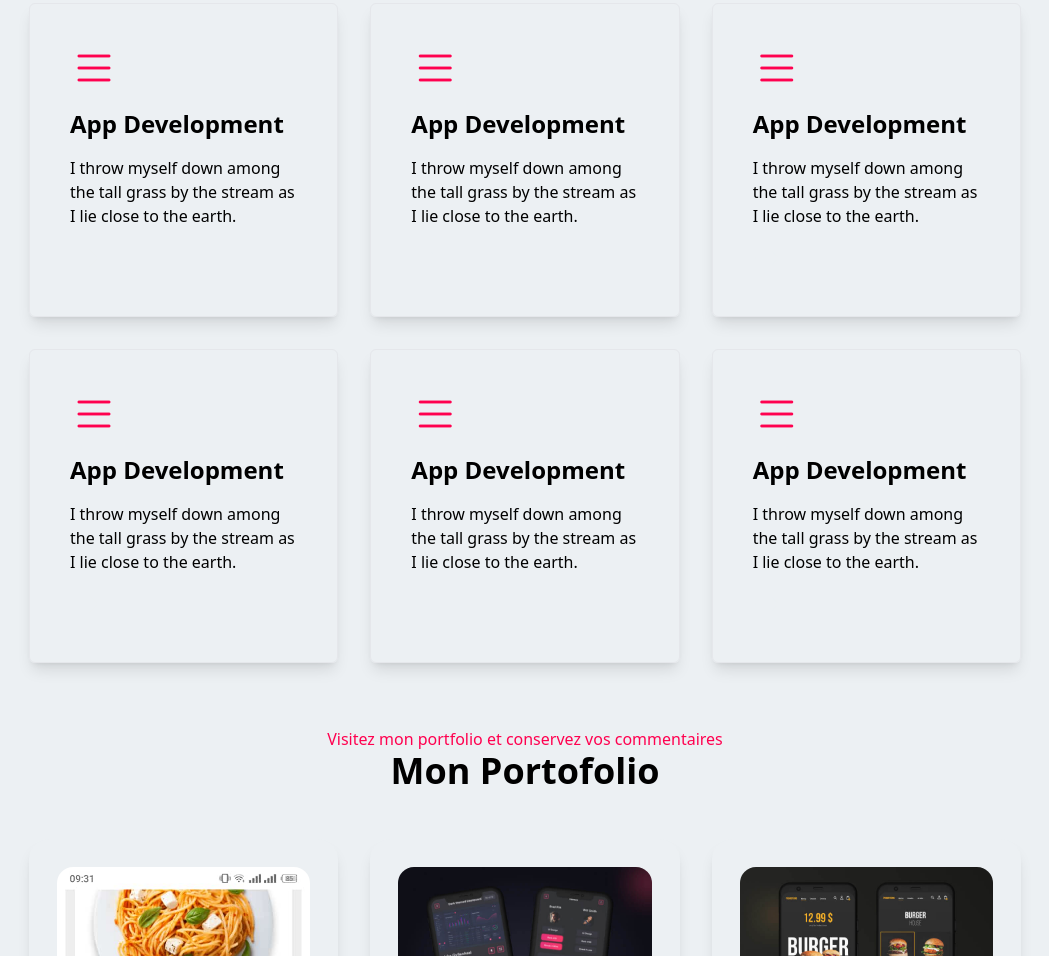
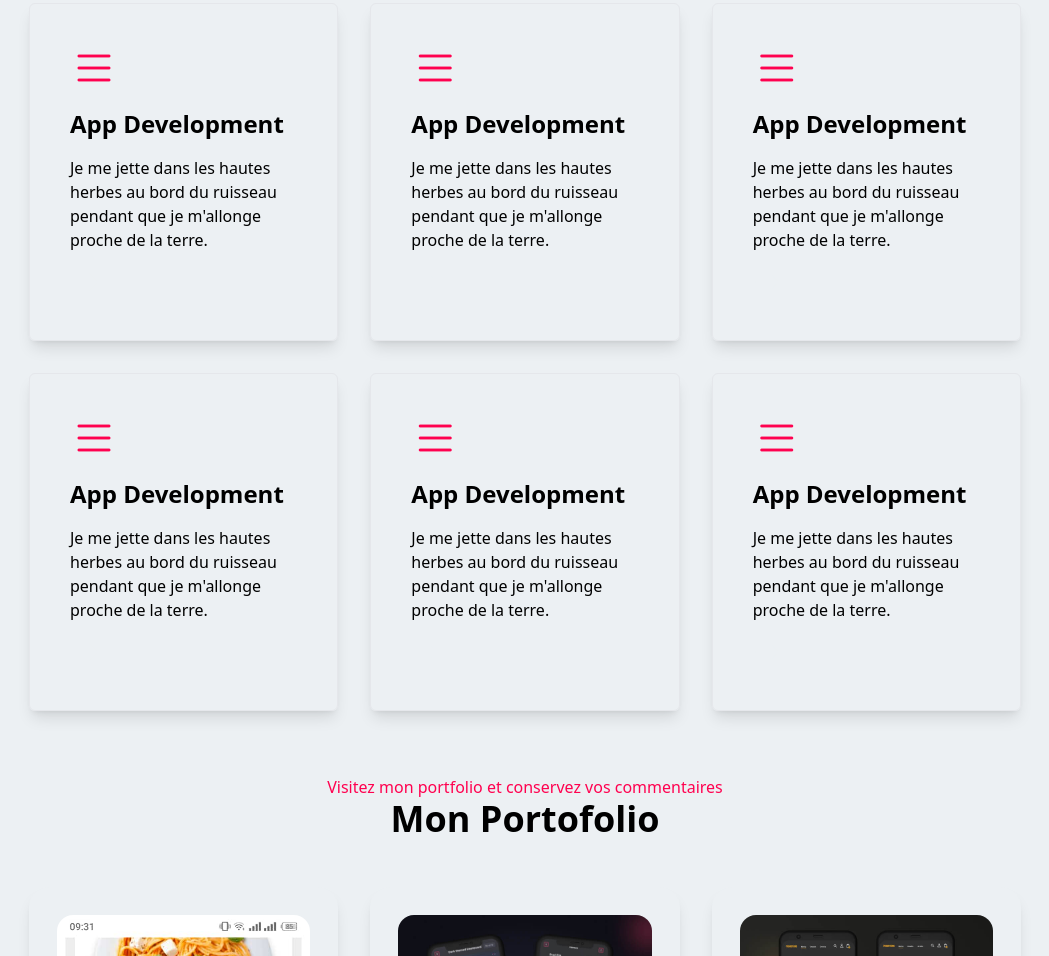
Before and after one commit to ntsociety/portfolio, a website: page index.html in a window 1280 px wide. Shown: the part 899-1855 px from the top of the page, without its empty margins (115-1164 px from the left). Drawn offline with nearby package versions, Linux system fonts and the light colour scheme.

Commit message:
Portfolio V1

```diff
--- a/index.html
+++ b/index.html
@@ -165,8 +165,8 @@
             <i class="bi bi-list text-5xl to text-primary hover:text-white"></i>
             <h3 class="text-2xl font-bold my-4">App Development</h3>
             <p class="mb-3">
-              I throw myself down among the tall grass by the stream as I lie
-              close to the earth.
+              Je me jette dans les hautes herbes au bord du ruisseau pendant que
+              je m'allonge proche de la terre.
             </p>
             <i class="bi bi-arrow-right text-3xl bot text-[#ECF0F3]"></i>
           </div>
@@ -176,8 +176,8 @@
             <i class="bi bi-list text-5xl text-primary to"></i>
             <h3 class="text-2xl font-bold my-4">App Development</h3>
             <p class="mb-3">
-              I throw myself down among the tall grass by the stream as I lie
-              close to the earth.
+              Je me jette dans les hautes herbes au bord du ruisseau pendant que
+              je m'allonge proche de la terre.
             </p>
             <i class="bi bi-arrow-right text-3xl bot text-[#ECF0F3]"></i>
           </div>
@@ -187,8 +187,8 @@
             <i class="bi bi-list text-5xl to text-primary hover:text-white"></i>
             <h3 class="text-2xl font-bold my-4">App Development</h3>
             <p class="mb-3">
-              I throw myself down among the tall grass by the stream as I lie
-              close to the earth.
+              Je me jette dans les hautes herbes au bord du ruisseau pendant que
+              je m'allonge proche de la terre.
             </p>
             <i class="bi bi-arrow-right text-3xl bot text-[#ECF0F3]"></i>
           </div>
@@ -198,8 +198,8 @@
             <i class="bi bi-list text-5xl text-primary to"></i>
             <h3 class="text-2xl font-bold my-4">App Development</h3>
             <p class="mb-3">
-              I throw myself down among the tall grass by the stream as I lie
-              close to the earth.
+              Je me jette dans les hautes herbes au bord du ruisseau pendant que
+              je m'allonge proche de la terre.
             </p>
             <i class="bi bi-arrow-right text-3xl bot text-[#ECF0F3]"></i>
           </div>
@@ -209,8 +209,8 @@
             <i class="bi bi-list text-5xl to text-primary hover:text-white"></i>
             <h3 class="text-2xl font-bold my-4">App Development</h3>
             <p class="mb-3">
-              I throw myself down among the tall grass by the stream as I lie
-              close to the earth.
+              Je me jette dans les hautes herbes au bord du ruisseau pendant que
+              je m'allonge proche de la terre.
             </p>
             <i class="bi bi-arrow-right text-3xl bot text-[#ECF0F3]"></i>
           </div>
@@ -220,8 +220,8 @@
             <i class="bi bi-list text-5xl text-primary to"></i>
             <h3 class="text-2xl font-bold my-4">App Development</h3>
             <p class="mb-3">
-              I throw myself down among the tall grass by the stream as I lie
-              close to the earth.
+              Je me jette dans les hautes herbes au bord du ruisseau pendant que
+              je m'allonge proche de la terre.
             </p>
             <i class="bi bi-arrow-right text-3xl bot text-[#ECF0F3]"></i>
           </div>
```
Also changed, not shown: src/output.css.
